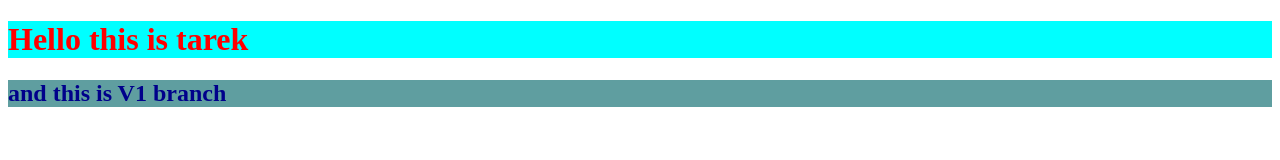
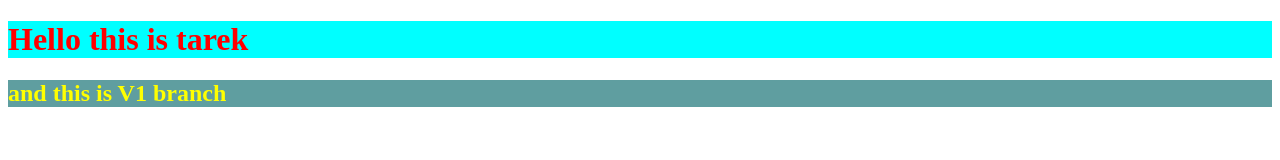
Before and after one commit to Muhamed-Seliem/Responsive-cards, a plain HTML site: page index.html in a window 1280 px wide. Drawn offline with Linux system fonts and the light colour scheme.

Commit message:
just a final stylesheet modify

```diff
--- a/style.css
+++ b/style.css
@@ -4,6 +4,6 @@ h1{
 }
 
 h2{
-    color: darkblue;
+    color: yellow;
     background-color: cadetblue;
 }
```
